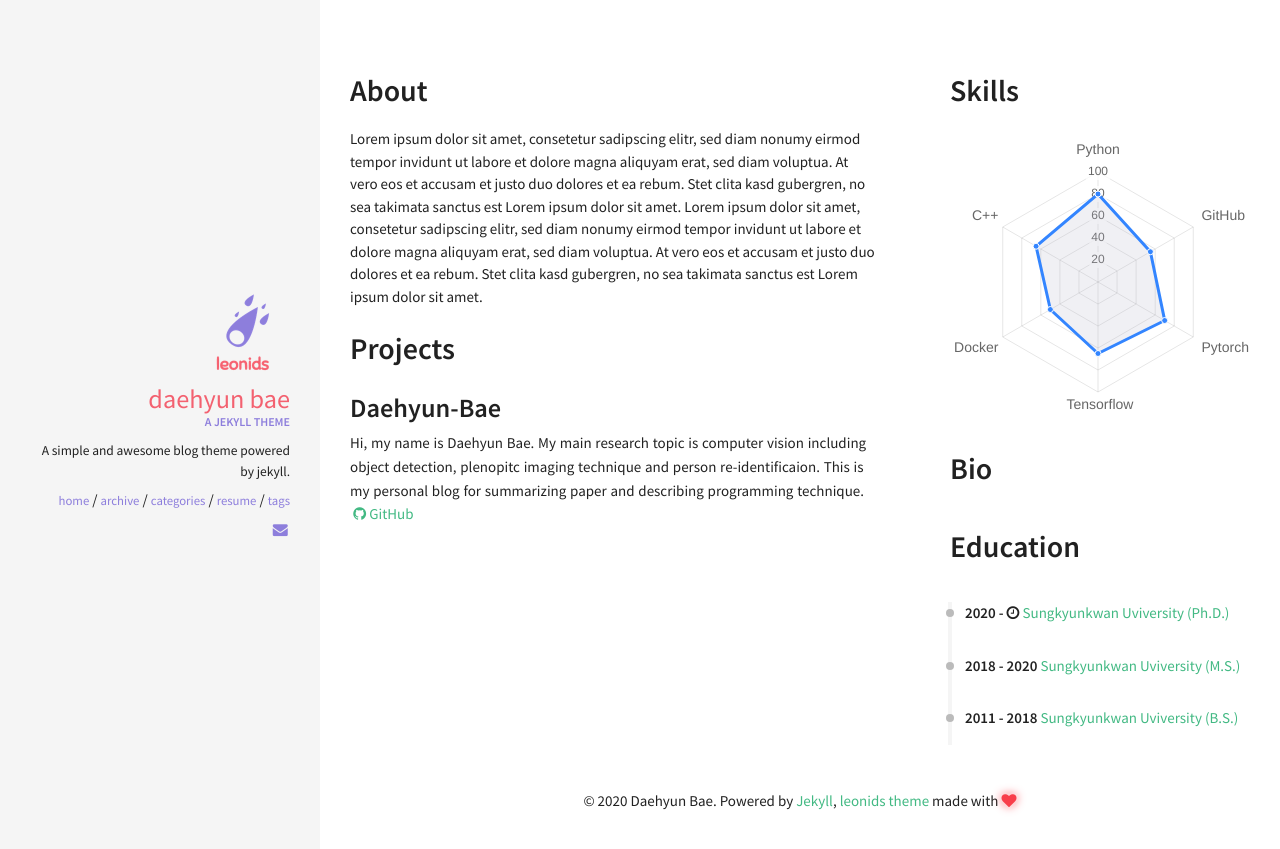
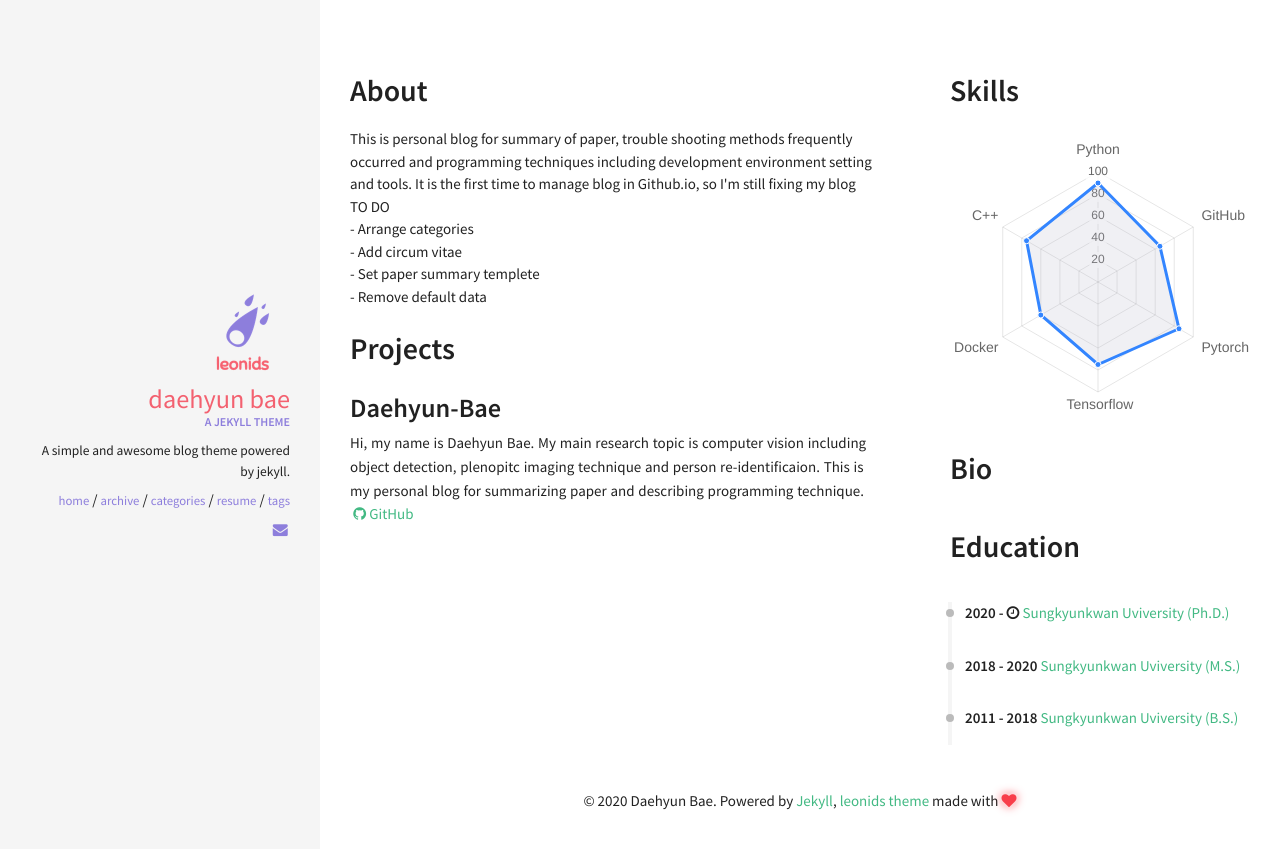
Before and after one commit to Daehyun-Bae/Daehyun-Bae.github.io, a Jekyll site: the page built from resume.html, in a window 1280 px wide. Shown: the top 849 px of the page. Built offline with Jekyll 4.4.1, drawn with Linux system fonts in a browser that asks for light colours; nearby versions of some CDN libraries.

Commit message:
fix blog info

```diff
--- a/_data/index/skills.yml
+++ b/_data/index/skills.yml
@@ -3,4 +3,4 @@
 label: Skills
 id : cs
 aspects: Python, GitHub, Pytorch, Tensorflow, Docker, C++
-percentage: 80, 55, 70, 65, 50, 65
+percentage: 90, 65, 85, 75, 60, 75
--- a/_includes/sections/about.html
+++ b/_includes/sections/about.html
@@ -1,5 +1,10 @@
 <h1><span data-i18n="skills.my_skills">About</span></h1>
 
 <div>
-    Lorem ipsum dolor sit amet, consetetur sadipscing elitr, sed diam nonumy eirmod tempor invidunt ut labore et dolore magna aliquyam erat, sed diam voluptua. At vero eos et accusam et justo duo dolores et ea rebum. Stet clita kasd gubergren, no sea takimata sanctus est Lorem ipsum dolor sit amet. Lorem ipsum dolor sit amet, consetetur sadipscing elitr, sed diam nonumy eirmod tempor invidunt ut labore et dolore magna aliquyam erat, sed diam voluptua. At vero eos et accusam et justo duo dolores et ea rebum. Stet clita kasd gubergren, no sea takimata sanctus est Lorem ipsum dolor sit amet.
+	This is personal blog for summary of paper, trouble shooting methods frequently occurred and programming techniques including development environment setting and tools. It is the first time to manage blog in Github.io, so I'm still fixing my blog
+    TO DO<br>
+    - Arrange categories<br>
+    - Add circum vitae<br>
+    - Set paper summary templete<br>
+    - Remove default data
 </div>
```
